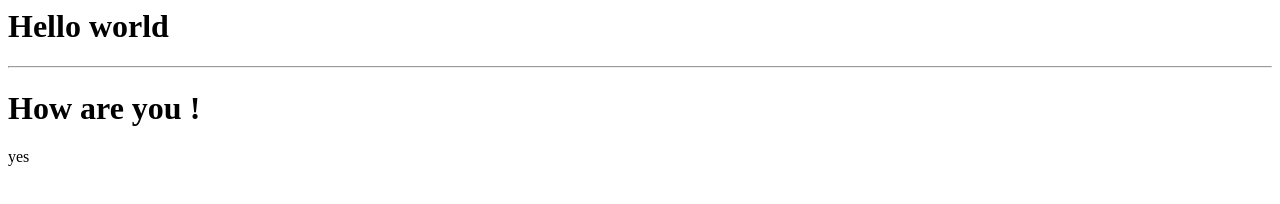
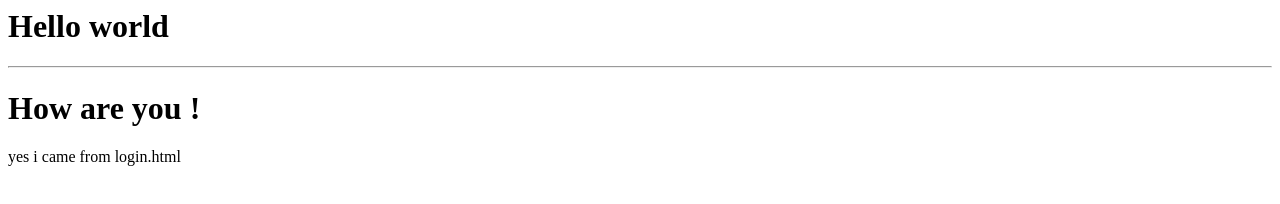
Before and after one commit to stonny71/gitdemo, a plain HTML site: page index.html in a window 1280 px wide. Drawn offline with Linux system fonts and the light colour scheme.

```diff
--- a/index.html
+++ b/index.html
@@ -6,3 +6,4 @@ Hello world
 <h1>
 How are you ! </h1>
 yes
+i came from login.html
```
Also changed, not shown: login.html (added, +1 -0 lines), folder1/f1.txt (added), log.txt (added).
